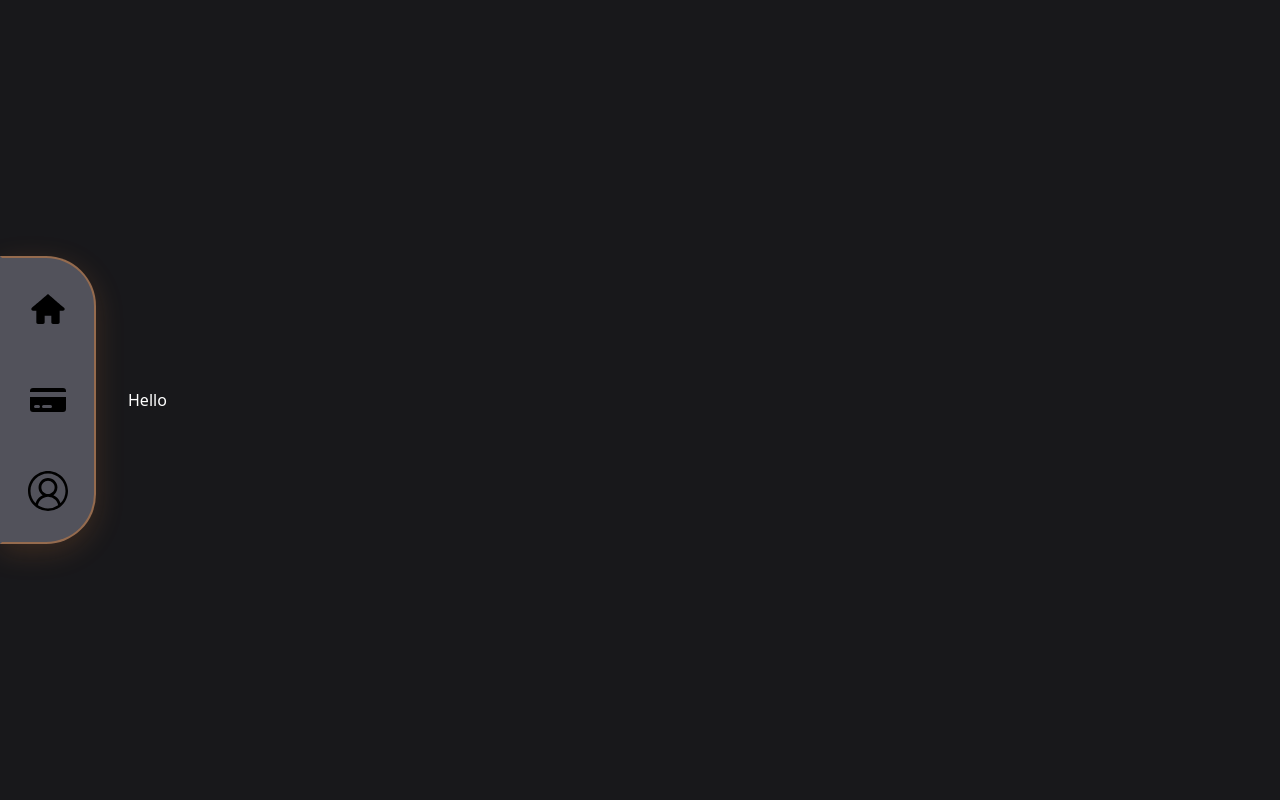
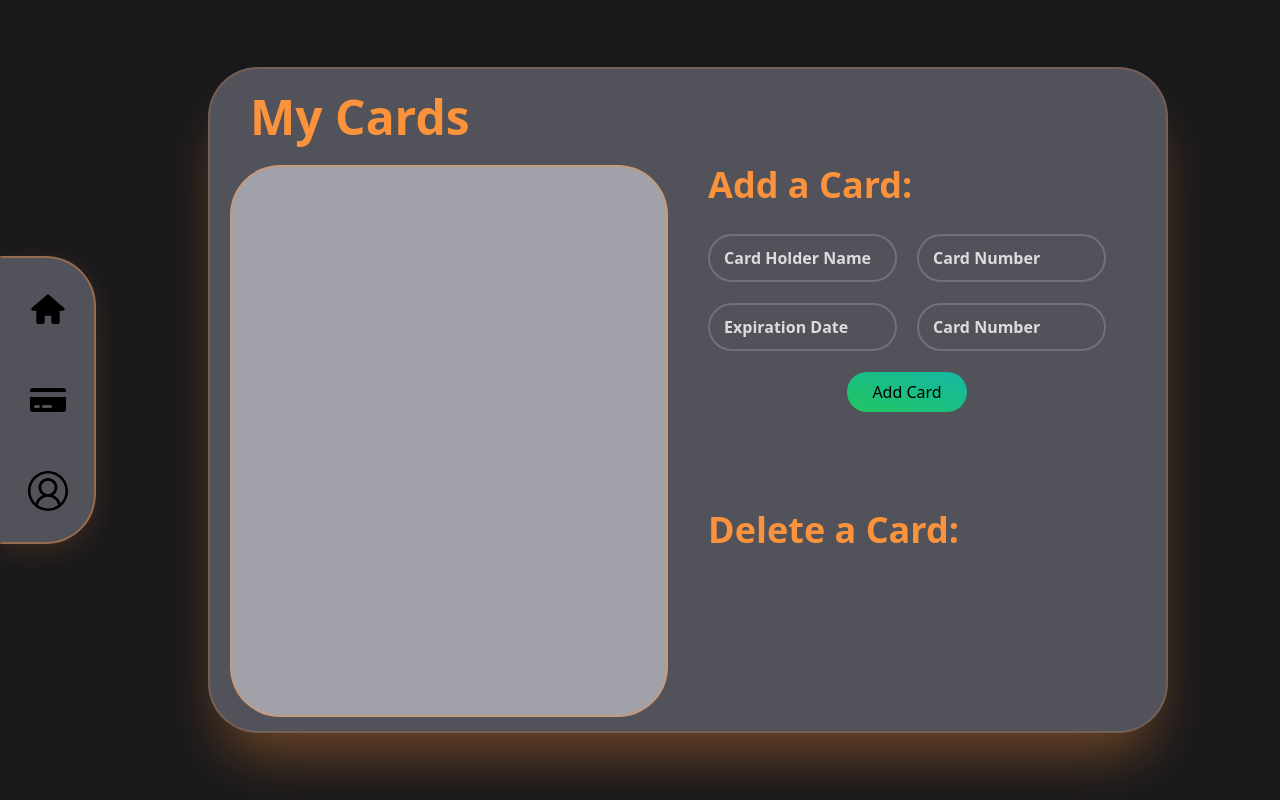
Before and after one commit to ElkhaiNagawkar/Bank-App, a React (Create React App) app in the folder bank-app/: page /CardsPage in a window 1280 px wide. Before the commit this address had no page. Built offline with nearby package versions, Linux system fonts and the light colour scheme.

Commit message:
Ninth Commit
Mostly completed CardsPage UI

```diff
--- a/bank-app/src/CardsPage.js
+++ b/bank-app/src/CardsPage.js
@@ -2,8 +2,90 @@ import React from "react";
 
 export default function CardsPage() {
   return (
-    <div className="text-white">
-      <p>Hello</p>
+    <div
+      className="bg-zinc-600 w-10/12 h-5/6 col-span-9 ml-20 rounded-[50px] border-2 border-orange-400 border-opacity-20
+    shadow-[0_35px_60px_-15px_rgba(251,146,60,0.4)]"
+    >
+      <div className="w-full h-24 overflow-hidden flex items-center justify-between row-span-1">
+        <p className="font-extrabold text-5xl text-orange-400 ml-10">
+          My Cards
+        </p>
+      </div>
+
+      <div className="flex w-full h-5/6 px-5 gap-x-10">
+        <div className="bg-zinc-400 w-6/12 h-full rounded-[50px] border-2 border-orange-400 border-opacity-40"></div>
+        <div className="w-6/12 h-full grid grid-cols-6 grid-rows-8 relative gap-x-5">
+          <p className="text-4xl h-10 font-bold text-orange-400 col-span-6">
+            Add a Card:
+          </p>
+          <div className="relative col-span-3">
+            <input
+              type="text"
+              id="cardHolderName"
+              className="peer w-full h-12 rounded-full text-white bg-zinc-600 border-2 border-zinc-500 focus:outline-none placeholder-transparent placeholder:select-none indent-5"
+              placeholder="Card Holder Name"
+            />
+            <label
+              htmlFor="cardHolderName"
+              className="absolute left-4 top-3 font-semibold text-white opacity-80 peer-focus:-top-6 transition-all duration-500 peer-[:not(:placeholder-shown)]:-top-6 select-none pointer-events-none"
+            >
+              Card Holder Name
+            </label>
+          </div>
+          <div className="relative col-span-3">
+            <input
+              type="text"
+              id="cardNumber"
+              className="peer w-full h-12 rounded-full text-white bg-zinc-600 border-2 border-zinc-500 focus:outline-none placeholder-transparent placeholder:select-none indent-5 col-span-1"
+              placeholder="Card Number"
+            />
+            <label
+              htmlFor="cardNumber"
+              className="absolute left-4 top-3 font-semibold text-white opacity-80 peer-focus:-top-6 transition-all duration-500 peer-[:not(:placeholder-shown)]:-top-6 select-none pointer-events-none"
+            >
+              Card Number
+            </label>
+          </div>
+          <div className="relative col-span-3">
+            <input
+              type="text"
+              id="Expiry"
+              className="peer w-full h-12 rounded-full text-white bg-zinc-600 border-2 border-zinc-500 focus:outline-none placeholder-transparent placeholder:select-none indent-5 col-span-1"
+              placeholder="Expiration Date"
+            />
+            <label
+              htmlFor="Expiry"
+              className="absolute left-4 top-3 font-semibold text-white opacity-80 peer-focus:-top-6 transition-all duration-500 peer-[:not(:placeholder-shown)]:-top-6 select-none pointer-events-none"
+            >
+              Expiration Date
+            </label>
+          </div>
+          <div className="relative col-span-3">
+            <input
+              type="text"
+              id="csv"
+              className="peer w-full h-12 rounded-full text-white bg-zinc-600 border-2 border-zinc-500 focus:outline-none placeholder-transparent placeholder:select-none indent-5 col-span-1"
+              placeholder="CSV"
+            />
+            <label
+              htmlFor="csv"
+              className="absolute left-4 top-3 font-semibold text-white opacity-80 peer-focus:-top-6 transition-all duration-500 peer-[:not(:placeholder-shown)]:-top-6 select-none pointer-events-none"
+            >
+              Card Number
+            </label>
+          </div>
+          <div className="relative col-start-3 col-span-2">
+            <button className="w-full bg-gradient-to-tr from-green-500 to-teal-500 rounded-full py-2">
+              Add Card
+            </button>
+          </div>
+          <div className="row-start-6 col-span-8">
+            <p className="text-4xl h-10 font-bold text-orange-400 col-span-6">
+              Delete a Card:
+            </p>
+          </div>
+        </div>
+      </div>
     </div>
   );
 }
--- a/bank-app/src/Homepage.js
+++ b/bank-app/src/Homepage.js
@@ -5,7 +5,7 @@ export default function Homepage() {
     localStorage["allUsers"] ? JSON.parse(localStorage.getItem("allUsers")) : []
   );
 
-  const loggedInUser = allUsers.find((user) => {
+  const user = allUsers.find((user) => {
     return user.loggedIn === true;
   });
 
@@ -19,7 +19,7 @@ export default function Homepage() {
           Overview
         </p>
         <p className="font-bold text-3xl text-orange-400 mr-10">
-          Welcome back {loggedInUser.userName}!
+          Welcome back {user.userName}!
         </p>
       </div>
       <div className="grid grid-cols-12 grid-rows-12 grid-flow-col row-span-7 ml-5 mr-5 mb-5 gap-y-3 gap-x-4">
--- a/bank-app/src/Login.js
+++ b/bank-app/src/Login.js
@@ -204,7 +204,7 @@ export default function Login() {
             />
             <label
               htmlFor="password"
-              className="absolute left-4 top-[25%] font-semibold text-white opacity-80  peer-focus:-top-6 transition-all duration-500 peer-[:not(:placeholder-shown)]:-top-6 select-none pointer-events-none"
+              className="absolute left-4 top-[25%] font-semibold text-white opacity-80 peer-focus:-top-6 transition-all duration-500 peer-[:not(:placeholder-shown)]:-top-6 select-none pointer-events-none"
             >
               Password
             </label>
```
